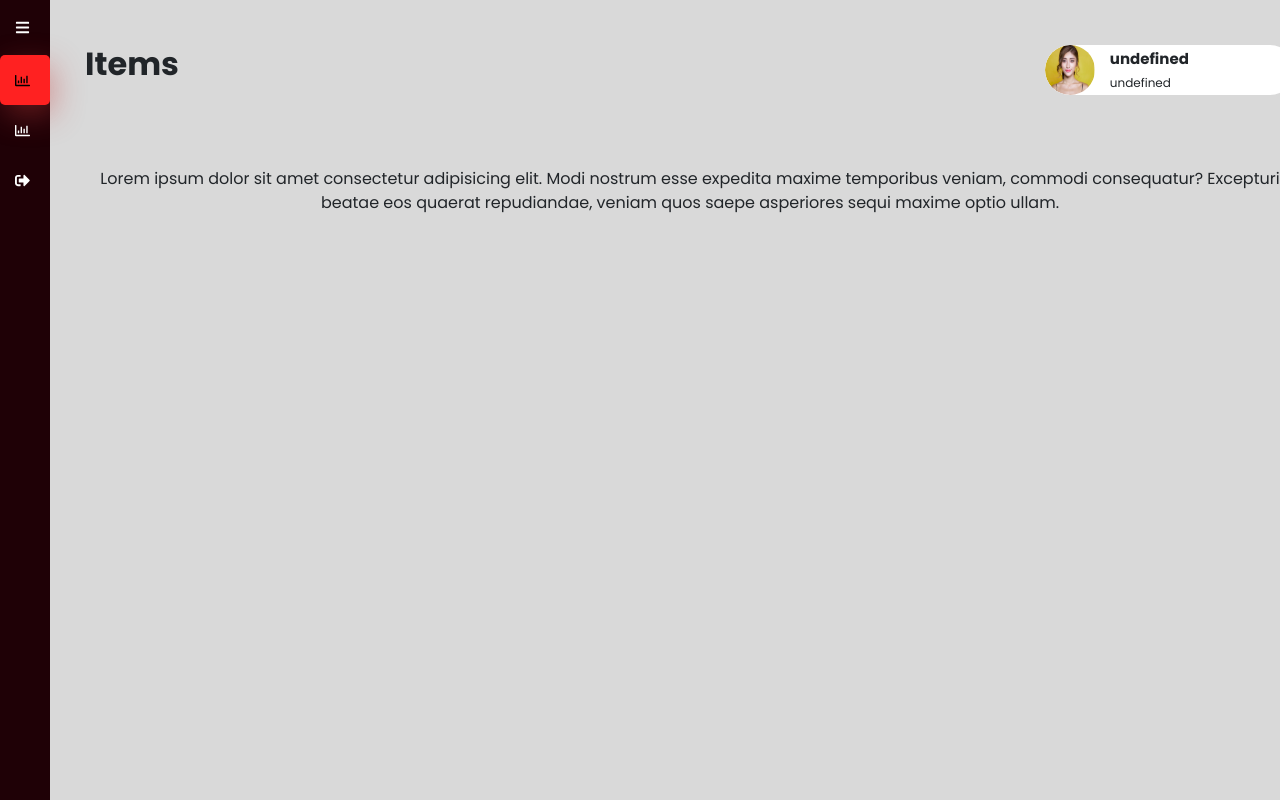
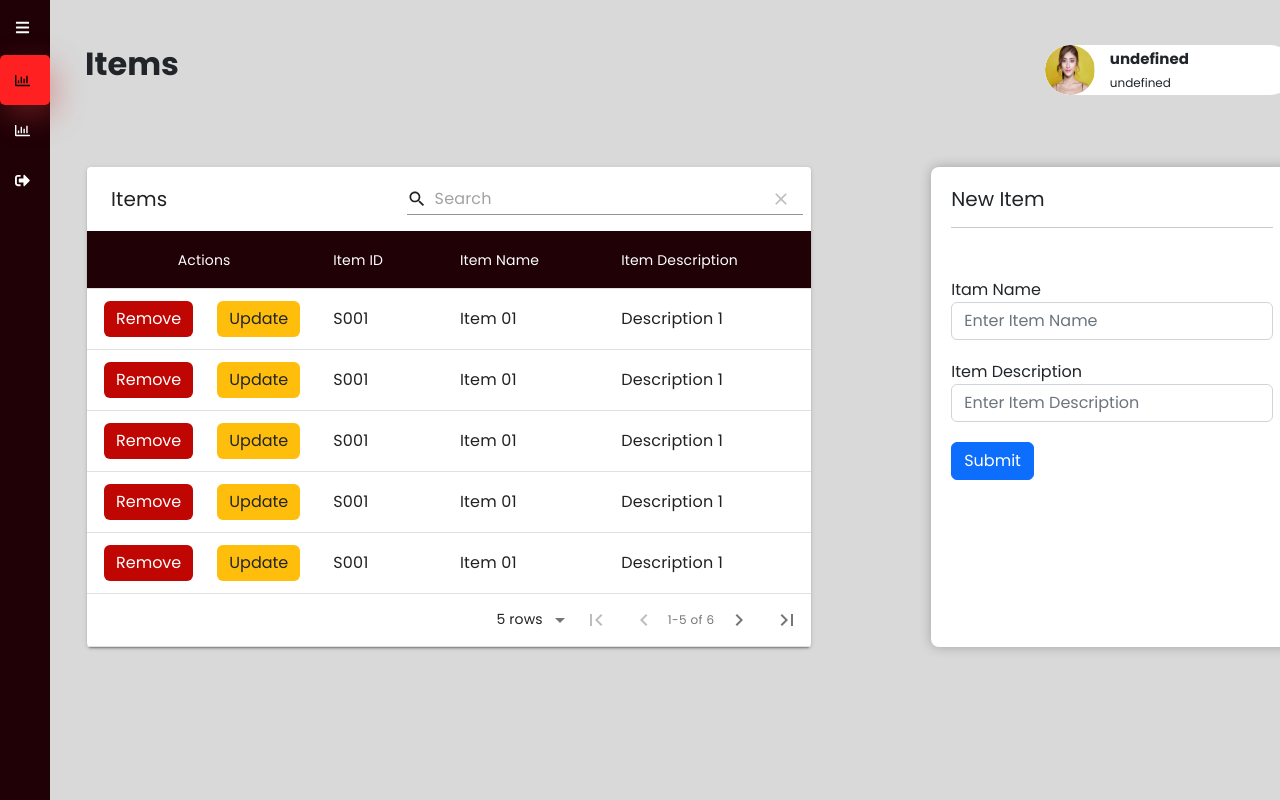
Before and after one commit to Thashmi-nil/cssd-ecommerce, a React (Create React App) app in the folder cssd-ecommerce-app-frontend/: page /Sitems in a window 1280 px wide. Shown: the top 800 px of the page. Built offline with nearby package versions, Linux system fonts and the light colour scheme; no server answers; sample sign-in values are in the browser's storage.

Commit message:
add items table, form

```diff
--- a/cssd-ecommerce-app-frontend/package.json
+++ b/cssd-ecommerce-app-frontend/package.json
@@ -8,7 +8,9 @@
     "@fortawesome/fontawesome-svg-core": "^6.1.2",
     "@fortawesome/free-solid-svg-icons": "^6.1.2",
     "@fortawesome/react-fontawesome": "^0.2.0",
-    "@mui/material": "^5.9.2",
+    "@material-ui/core": "^4.12.4",
+    "@material-ui/icons": "^4.11.3",
+    "@mui/material": "^5.10.4",
     "@testing-library/jest-dom": "^5.16.4",
     "@testing-library/react": "^13.3.0",
     "@testing-library/user-event": "^13.5.0",
@@ -18,6 +20,7 @@
     "date-fns": "^2.29.1",
     "google-map-react": "^2.2.0",
     "jquery": "^3.6.0",
+    "material-table": "^1.69.3",
     "react": "^18.2.0",
     "react-avatar-editor": "^13.0.0",
     "react-bootstrap": "^2.5.0",
--- a/cssd-ecommerce-app-frontend/src/App.js
+++ b/cssd-ecommerce-app-frontend/src/App.js
@@ -19,10 +19,10 @@
 
 
 // SELLER
-import CustomersS from './components/Pages/Seller/sell_customers/Customer';
-import DashboardS from './components/Pages/Seller/sell_dashboard/Dashboard';
+// import CustomersS from './components/Pages/Seller/sell_customers/Customer';
+// import DashboardS from './components/Pages/Seller/sell_dashboard/Dashboard';
 import ItemsS from './components/Pages/Seller/sell_items/Items';
-import DeliveryS from './components/Pages/Seller/sell_delivery/Delivery';
+import OrderS from './components/Pages/Seller/sell_delivery/Delivery';
 
 
 import './App.css';
@@ -56,9 +56,9 @@
           {/* <Route path="/Csellers" element={<SellersC />}></Route> */}
 
           {/* SELLER ROUTES */}
-          <Route path="/Scustomers" element={<CustomersS />}></Route>
-          <Route path="/Sdashboard" element={<DashboardS />}></Route>
-          <Route path="/Sdelivery" element={<DeliveryS />}></Route>
+          {/* <Route path="/Scustomers" element={<CustomersS />}></Route> */}
+          {/* <Route path="/Sdashboard" element={<DashboardS />}></Route> */}
+          <Route path="/Sorder" element={<OrderS />}></Route>
           <Route path="/Sitems" element={<ItemsS />}></Route>
 
         </Routes>
--- a/cssd-ecommerce-app-frontend/src/components/Pages/Seller/sell_items/Items.css
+++ b/cssd-ecommerce-app-frontend/src/components/Pages/Seller/sell_items/Items.css
@@ -0,0 +1,31 @@
+.items {
+    display: flex;
+    flex-direction: row;
+    justify-content: space-between;
+}
+
+.table-container {
+    height: 100%;
+    width: 60%;
+}
+
+.item-form-container {
+
+    width: 30%;
+}
+
+.item-form-inputs {
+    width: 100%;
+    height: 100%;
+    background-color: #FFFFFF;
+    border-radius: 8px;
+    overflow-y: auto;
+    box-shadow: 0px 0px 12px rgba(0, 0, 0, 0.25);
+    padding: 20px;
+}
+
+.item-form-input-field {
+    margin-top: 20px;
+    margin-bottom: 20px;
+
+}
--- a/cssd-ecommerce-app-frontend/src/components/Pages/Seller/sell_items/Items.jsx
+++ b/cssd-ecommerce-app-frontend/src/components/Pages/Seller/sell_items/Items.jsx
@@ -7,6 +7,9 @@
 import { FontAwesomeIcon } from '@fortawesome/react-fontawesome'
 import { faSearch } from '@fortawesome/free-solid-svg-icons'
 import { Link } from 'react-router-dom'
+
+import MaterialTable from "material-table";
+import TableIcons from '../../../Utilities/Tables/ReactTableIcons'
 
 export default function Trainers() {
 
@@ -21,14 +24,125 @@
         }
     };
 
+    const [trainerDetails] = useState([
+        {
+            ItemID: "S001",
+            ItemName: "Item 01",
+            ItemDescription: "Description 1",
+        },
+        {
+            ItemID: "S001",
+            ItemName: "Item 01",
+            ItemDescription: "Description 1",
+        },
+        {
+            ItemID: "S001",
+            ItemName: "Item 01",
+            ItemDescription: "Description 1",
+        },
+        {
+            ItemID: "S001",
+            ItemName: "Item 01",
+            ItemDescription: "Description 1",
+        },
+        {
+            ItemID: "S001",
+            ItemName: "Item 01",
+            ItemDescription: "Description 1",
+        },
+        {
+            ItemID: "S001",
+            ItemName: "Item 01",
+            ItemDescription: "Description 1",
+        },
+
+    ]);
     return (
 
         <div className='main-container'>
             <SidebarS />
             <div className='body-container'>
                 <HeaderS title="Items" />
-                <div className="content-container">
-                    Lorem ipsum dolor sit amet consectetur adipisicing elit. Modi nostrum esse expedita maxime temporibus veniam, commodi consequatur? Excepturi beatae eos quaerat repudiandae, veniam quos saepe asperiores sequi maxime optio ullam.
+                <div className="content-container items">
+                    <div className="table-container">
+                        <MaterialTable
+                            title="Items"
+                            columns={[
+                                { title: "Item ID", field: "ItemID" },
+                                { title: "Item Name", field: "ItemName" },
+                                { title: "Item Description", field: "ItemDescription" },
+                            ]}
+                            icons={TableIcons}
+                            data={trainerDetails}
+                            actions={[
+                                {
+                                    icon: () => {
+                                        return (
+                                            <button
+                                                type="button"
+                                                className="btn mt-0"
+                                                style={{
+                                                    backgroundColor: "#bf0603",
+                                                    color: '#fff',
+                                                    border: "none",
+                                                }}
+                                            >
+                                                Remove
+                                            </button>
+                                        );
+                                    },
+                                    onClick: (event, rowData) => {
+
+                                    },
+                                },
+                                {
+                                    icon: () => {
+                                        return (
+                                            <button
+                                                type="button"
+                                                className="btn mt-0"
+                                                style={{
+                                                    backgroundColor: "#ffbe0b",
+                                                    border: "none",
+                                                }}
+                                            >
+                                                Update
+                                            </button>
+                                        );
+                                    },
+                                    onClick: (event, rowData) => {
+
+                                    },
+                                },
+
+                            ]}
+                            options={{
+                                headerStyle: {
+                                    backgroundColor: '#1F0106',
+                                    color: '#FFF',
+                                    hover: '#FFF'
+                                }
+                            }}
+                        />
+                    </div>
+                    <div className="item-form-container">
+                        <div className="form-inputs item-form-inputs">
+                            <div style={{ marginBottom: '50px' }}><h5>New Item</h5>
+                                <hr /></div>
+                            <form>
+                                <div class="form-group item-form-input-field ">
+                                    <label for="exampleInputEmail1">Itam Name</label>
+                                    <input type="text" class="form-control" id="" placeholder="Enter Item Name"></input>
+                                    <small id="emailHelp" class="form-text text-muted"></small>
+                                </div>
+                                <div class="form-group item-form-input-field">
+                                    <label for="exampleInputEmail1">Item Description</label>
+                                    <input type="text" class="form-control" id="" placeholder="Enter Item Description"></input>
+                                </div>
+                                <button type="submit" class="btn btn-primary">Submit</button>
+                            </form>
+                        </div>
+                    </div>
                 </div>
             </div >
         </div >
--- /dev/null
+++ b/cssd-ecommerce-app-frontend/src/components/Utilities/Tables/ReactTableIcons.jsx
@@ -0,0 +1,41 @@
+import React from 'react'
+
+import { forwardRef } from 'react';
+
+import AddBox from '@material-ui/icons/AddBox';
+import ArrowDownward from '@material-ui/icons/ArrowDownward';
+import Check from '@material-ui/icons/Check';
+import ChevronLeft from '@material-ui/icons/ChevronLeft';
+import ChevronRight from '@material-ui/icons/ChevronRight';
+import Clear from '@material-ui/icons/Clear';
+import DeleteOutline from '@material-ui/icons/DeleteOutline';
+import Edit from '@material-ui/icons/Edit';
+import FilterList from '@material-ui/icons/FilterList';
+import FirstPage from '@material-ui/icons/FirstPage';
+import LastPage from '@material-ui/icons/LastPage';
+import Remove from '@material-ui/icons/Remove';
+import SaveAlt from '@material-ui/icons/SaveAlt';
+import Search from '@material-ui/icons/Search';
+import ViewColumn from '@material-ui/icons/ViewColumn';
+
+const ReactTableIcons = {
+    Add: forwardRef((props, ref) => <AddBox {...props} ref={ref} />),
+    Check: forwardRef((props, ref) => <Check {...props} ref={ref} />),
+    Clear: forwardRef((props, ref) => <Clear {...props} ref={ref} />),
+    Delete: forwardRef((props, ref) => <DeleteOutline {...props} ref={ref} />),
+    DetailPanel: forwardRef((props, ref) => <ChevronRight {...props} ref={ref} />),
+    Edit: forwardRef((props, ref) => <Edit {...props} ref={ref} />),
+    Export: forwardRef((props, ref) => <SaveAlt {...props} ref={ref} />),
+    Filter: forwardRef((props, ref) => <FilterList {...props} ref={ref} />),
+    FirstPage: forwardRef((props, ref) => <FirstPage {...props} ref={ref} />),
+    LastPage: forwardRef((props, ref) => <LastPage {...props} ref={ref} />),
+    NextPage: forwardRef((props, ref) => <ChevronRight {...props} ref={ref} />),
+    PreviousPage: forwardRef((props, ref) => <ChevronLeft {...props} ref={ref} />),
+    ResetSearch: forwardRef((props, ref) => <Clear {...props} ref={ref} />),
+    Search: forwardRef((props, ref) => <Search {...props} ref={ref} />),
+    SortArrow: forwardRef((props, ref) => <ArrowDownward {...props} ref={ref} />),
+    ThirdStateCheck: forwardRef((props, ref) => <Remove {...props} ref={ref} />),
+    ViewColumn: forwardRef((props, ref) => <ViewColumn {...props} ref={ref} />)
+};
+
+export default ReactTableIcons
```
Also changed, not shown: 1 other file (tests, documents, lock files or other folders).
